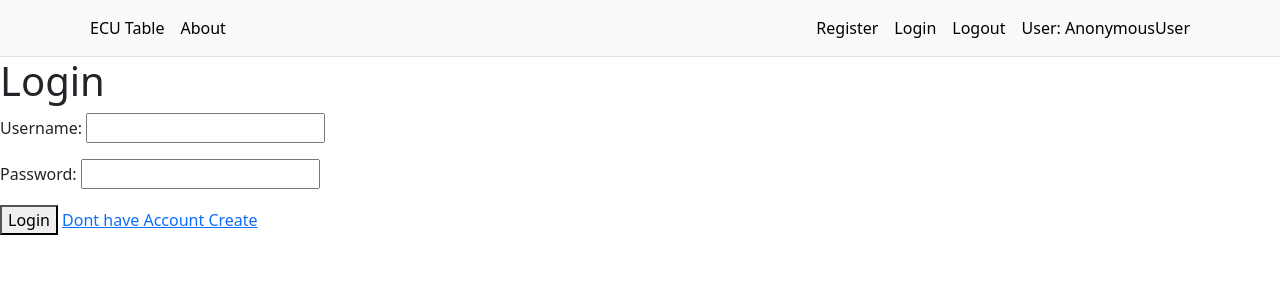
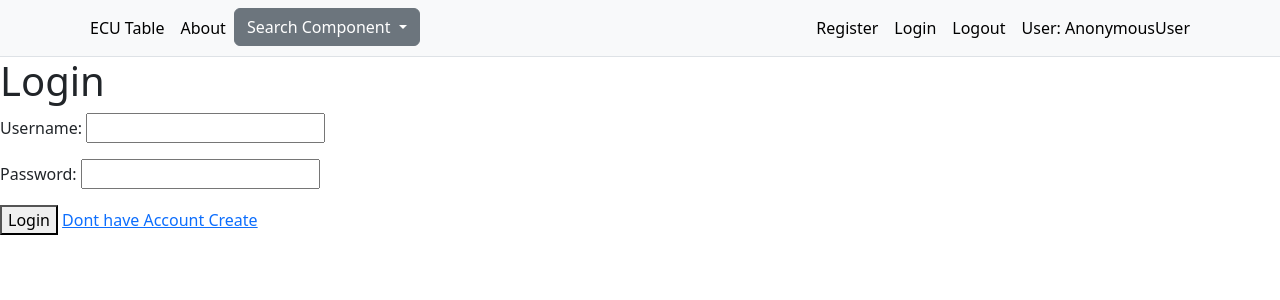
Before and after one commit to MarekMancik/ECU_database, a Django app: page /user/login/ in a window 1280 px wide. Shown: the top 300 px of the page. Run offline with Django 5.2, Linux system fonts and the light colour scheme.

Commit message:
last save

```diff
--- a/templates/base.html
+++ b/templates/base.html
@@ -15,6 +15,14 @@
 <!--        <li class="nav-item"><a href="#" class="nav-link link-body-emphasis px-2">Pricing</a></li>-->
 <!--        <li class="nav-item"><a href="#" class="nav-link link-body-emphasis px-2">FAQs</a></li>-->
         <li class="nav-item"><a href="#" class="nav-link link-body-emphasis px-2">About</a></li>
+        <li class="dropdown">
+            <button class="btn btn-secondary dropdown-toggle" type="button" data-bs-toggle="dropdown">
+              Search Component
+            </button>
+            <ul class="dropdown-menu">
+                <li><a class="drodown-item" href="#">HLI</a> </li>
+            </ul>
+        </li>
       </ul>
       <ul class="nav">
         <li class="nav-item"><a href="/user/register" class="nav-link link-body-emphasis px-2">Register</a></li>
```
Also changed, not shown: db.sqlite3.
